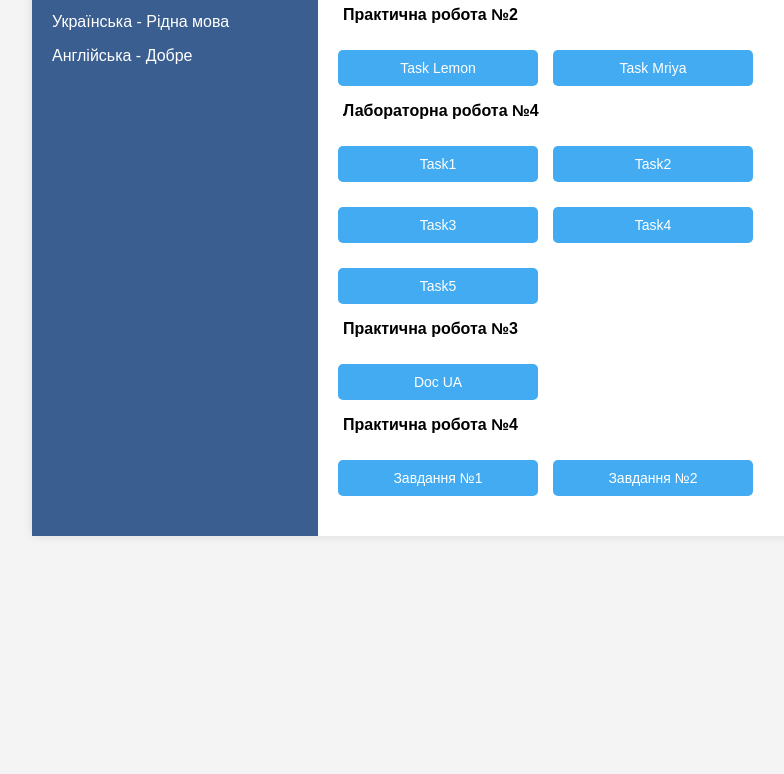
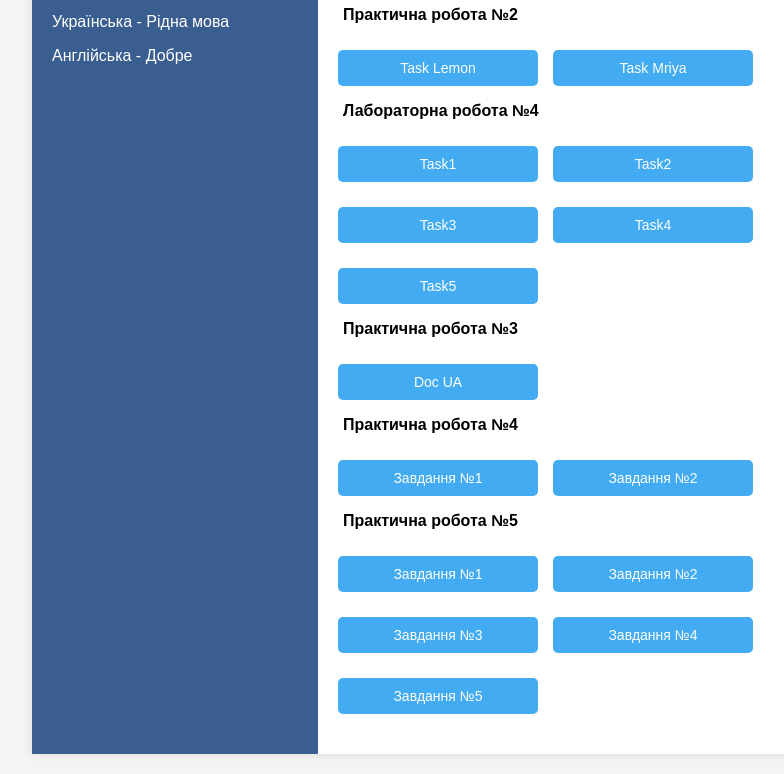
Before and after one commit to Svyatoslav334/yurkiv, a plain HTML site: page index.html in a window 1280 px wide. Shown: the part 644-1418 px from the top of the page, without its empty margins (158-942 px from the left). Before the commit the page ends 1200 px from the top, so only its background shows below. Drawn offline with Linux system fonts and the light colour scheme.

Commit message:
Update index.html

```diff
--- a/index.html
+++ b/index.html
@@ -82,6 +82,14 @@
                     <li><a href = "Pr4/Task1/index.html">Завдання №1</a></li>
                     <li><a href = "Pr4/Task2/index.html">Завдання №2</a></li>
                 </ul>
+                <h4>Практична робота №5</h4>
+                <ul>
+                    <li><a href = "Pr5/Prukladu/task1.html">Завдання №1</a></li>
+                    <li><a href = "Pr5/Prukladu/task2.html">Завдання №2</a></li>
+                    <li><a href = "Pr5/Problemu/task3.html">Завдання №3</a></li>
+                    <li><a href = "Pr5/Problemu/task4.html">Завдання №4</a></li>
+                    <li><a href = "Pr5/Problemu/task5.html">Завдання №5</a></li>
+                </ul>
             </section>
         </div>
     </div>
```
